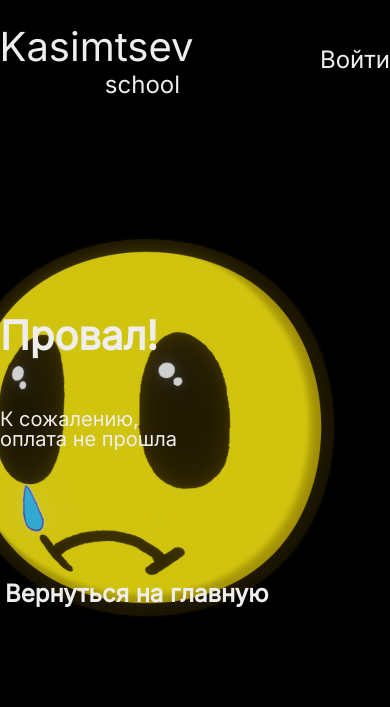
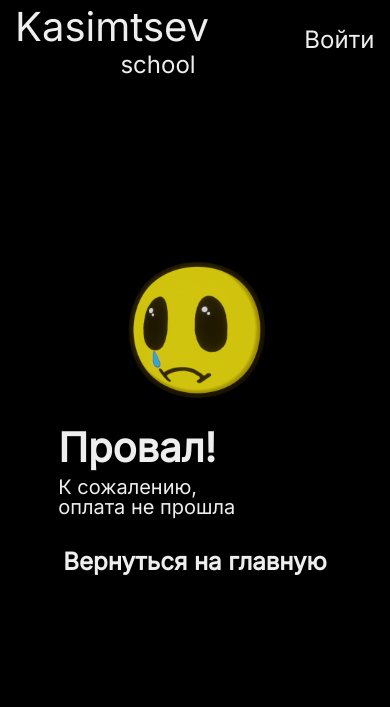
Before and after one commit to casimtsev-co/kasimtsev-co, a Django app: page /course/enrole/error in a window 390 px wide. Shown: the top 707 px of the page. Run offline with Django 4.2, Linux system fonts and the light colour scheme.

Commit message:
bug fixes

```diff
--- a/kasimtsev_co/courses/templates/enrole-error.html
+++ b/kasimtsev_co/courses/templates/enrole-error.html
@@ -9,13 +9,18 @@
 
 {% block content %}
 <div class="content-wrapper">
-    <div id = "cry-background" class="container ">
-      <div class="extra-padding">
-        <div class = "main-block-heading">
-          <h1 class = "extra-heading">Провал!</h1>
-          <h4>К сожалению,<br>оплата не прошла</h4>
+  <div id = "" class="container ">
+    <div class="extra-padding">
+      <div class="space-between">
+        <div>
+          <div class = "">
+            <h1 class = "extra-heading">Провал!</h1>
+            <h4>К сожалению,<br>оплата не прошла</h4>
+          </div>
+          <a class="button" href = "{% url 'main-page' %}">Вернуться на главную</a>
+          </div>
+          <img class ="middle-image" src = "/static/images/cry-emoji.png" alt = "грустим">
         </div>
-        <a class="button" href = "{% url 'main-page' %}">Вернуться на главную</a>
       </div>
     </div>
   </div>
--- a/kasimtsev_co/courses/templates/main-page.html
+++ b/kasimtsev_co/courses/templates/main-page.html
@@ -14,7 +14,7 @@
 
 <div class = "space-between container">
   <div>
-    <h1 class="extra-heading">Kasimtsev school -</h1>
+    <h1 class="extra-heading">Kasimtsev<br>school -</h1>
     <h4>первый этап на пути в игровую индуcтрию</h4>
   </div>
   <img class = "big-img" src = "/static/images/gamepad.png" alt = "3d геймпад">
--- a/kasimtsev_co/static/css/base.css
+++ b/kasimtsev_co/static/css/base.css
@@ -621,24 +621,21 @@ li.locked::after {
         font-size: 50px;
     }
     .module {
-        padding: 60px 5px;
+        padding: 60px 10px;
     }
   }
 
   @media screen and (max-width: 767px) {
     .container {
         max-width: none;
-        padding: 20px 0;
+        width: 92%;
+        padding: 0;
     }
     .space-between {
         flex-direction: column-reverse;
     }
     .extra-padding {
         padding: 100px 0px;
-    }
-    .big-text {
-        font-size: 30px;
-        padding: 30px;
     }
     h2 {
         font-size: 30px;
@@ -651,14 +648,13 @@ li.locked::after {
     }
     .big-text {
         font-size: 20px;
-        padding: 20px 0px;
+        padding: 20px 10px;
     }
     .extra-padding {
         padding: 50px 0;
     }
     .module {
         padding: 40px 0;
-        border-radius: 0px;
     }
     .extra-heading {
         font-size: 40px;
@@ -687,3 +683,11 @@ li.locked::after {
     top: 0;
     left: 0;
 }
+
+.middle-image {
+    width: 50%;
+}
+
+no-padding {
+    padding: 0px
+}
```
Also changed, not shown: kasimtsev_co/courses/templates/404.html (+7 -4 lines), kasimtsev_co/courses/templates/500.html (+25 -0 lines), kasimtsev_co/courses/templates/enrole-success.html (+11 -6 lines).
